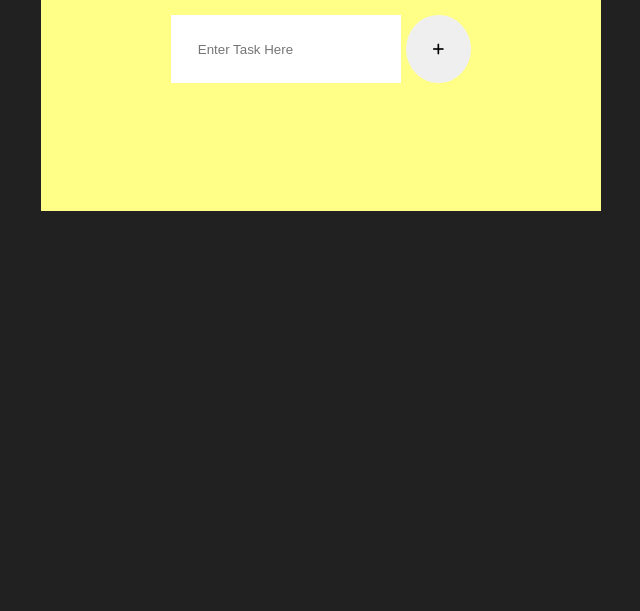
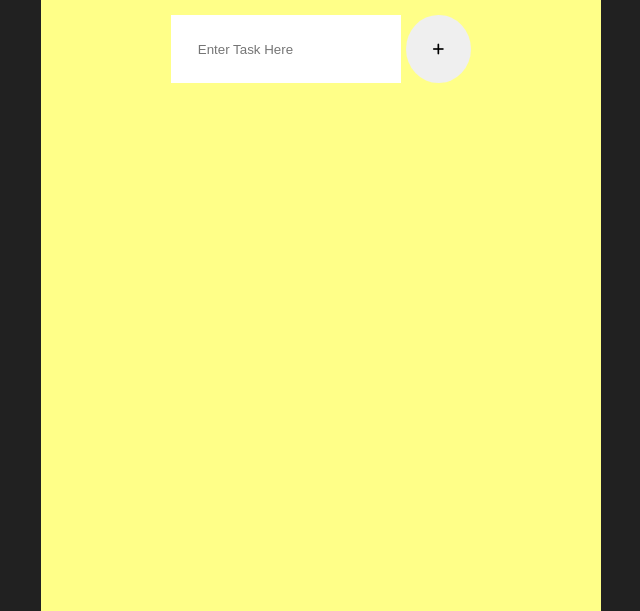
Before and after one commit to shaun2398/TodoList, a plain HTML site: page index.html in a window 1280 px wide. Shown: the part 248-859 px from the top of the page, without its empty margins (319-959 px from the left). Before the commit the page ends 800 px from the top, so only its background shows below. Drawn offline with Linux system fonts and the light colour scheme.

Commit message:
Update todo.css
added an overflow property to ul

```diff
--- a/todo.css
+++ b/todo.css
@@ -38,10 +38,11 @@ ul {
     margin-top: 5em;
     padding: 0;
     width: 100%;
+    height: 400px;
     display: flex;
     flex-direction: column;
-    justify-content: space-between;
-    overflow: auto;
+    justify-content: flex-start;
+    overflow-y: auto;
 }
 
 ul button {
```
